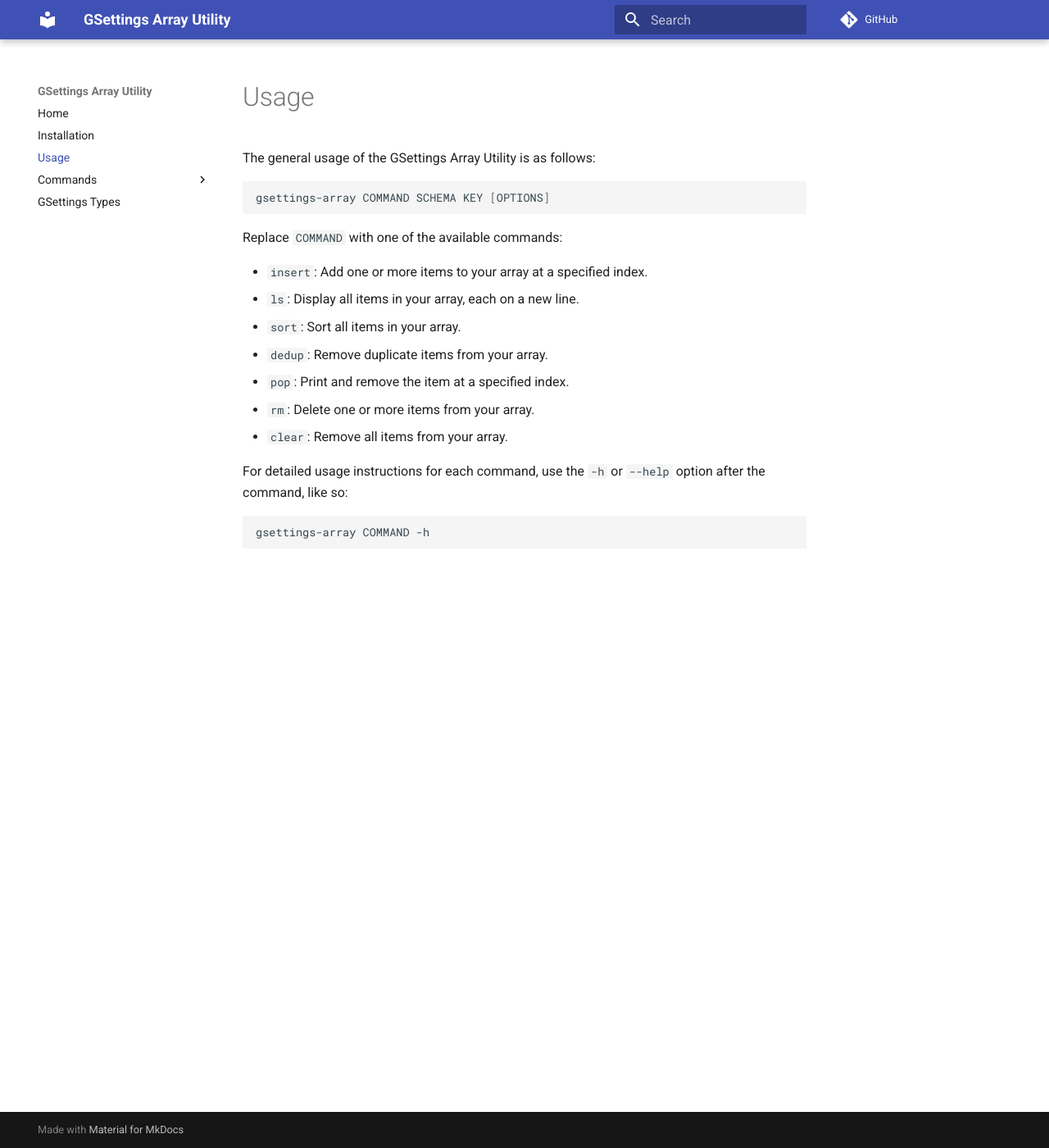
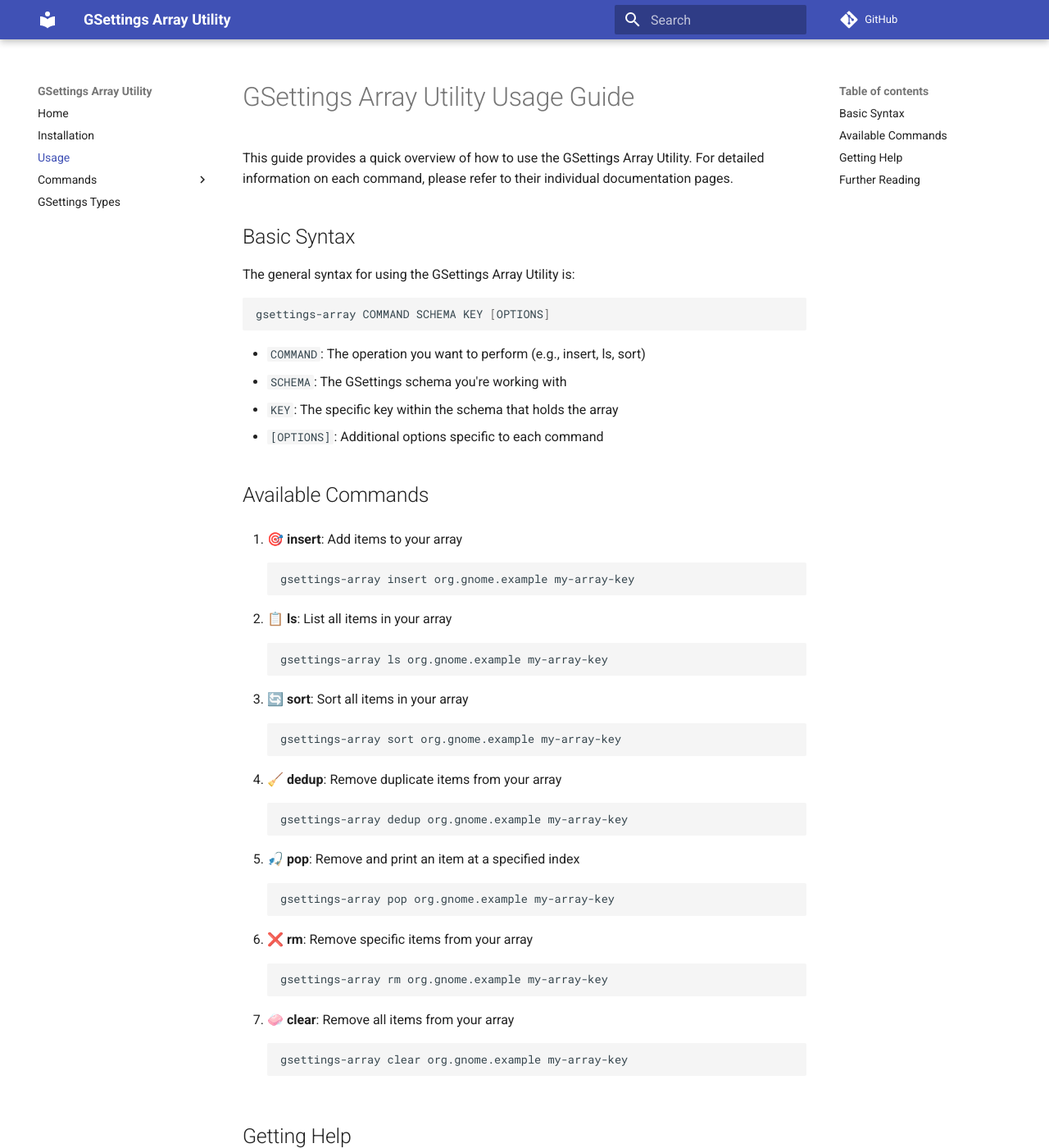
Before and after one commit to rindeal/gsettings-array, an MkDocs documentation site: the page built from docs/usage.md, in a window 1280 px wide and 1400 px high. Shown: the whole window at 82% size. Built offline with MkDocs 1.6.1 and Material for MkDocs 9.7.7, drawn with Linux system fonts in a browser that asks for light colours; comment, search, counter and statistics services are not loaded; some of the changed text lies outside the part shown.

Commit message:
Update usage.md

````diff
--- a/docs/usage.md
+++ b/docs/usage.md
@@ -1,23 +1,73 @@
-# Usage
+# GSettings Array Utility Usage Guide
 
-The general usage of the GSettings Array Utility is as follows:
+This guide provides a quick overview of how to use the GSettings Array Utility. For detailed information on each command, please refer to their individual documentation pages.
+
+## Basic Syntax
+
+The general syntax for using the GSettings Array Utility is:
 
 ```bash
 gsettings-array COMMAND SCHEMA KEY [OPTIONS]
 ```
 
-Replace `COMMAND` with one of the available commands:
+- `COMMAND`: The operation you want to perform (e.g., insert, ls, sort)
+- `SCHEMA`: The GSettings schema you're working with
+- `KEY`: The specific key within the schema that holds the array
+- `[OPTIONS]`: Additional options specific to each command
 
-- `insert`: Add one or more items to your array at a specified index.
-- `ls`: Display all items in your array, each on a new line.
-- `sort`: Sort all items in your array.
-- `dedup`: Remove duplicate items from your array.
-- `pop`: Print and remove the item at a specified index.
-- `rm`: Delete one or more items from your array.
-- `clear`: Remove all items from your array.
+## Available Commands
 
-For detailed usage instructions for each command, use the `-h` or `--help` option after the command, like so:
+1. 🎯 **insert**: Add items to your array
+   ```bash
+   gsettings-array insert org.gnome.example my-array-key
+   ```
+
+2. 📋 **ls**: List all items in your array
+   ```bash
+   gsettings-array ls org.gnome.example my-array-key
+   ```
+
+3. 🔄 **sort**: Sort all items in your array
+   ```bash
+   gsettings-array sort org.gnome.example my-array-key
+   ```
+
+4. 🧹 **dedup**: Remove duplicate items from your array
+   ```bash
+   gsettings-array dedup org.gnome.example my-array-key
+   ```
+
+5. 🎣 **pop**: Remove and print an item at a specified index
+   ```bash
+   gsettings-array pop org.gnome.example my-array-key
+   ```
+
+6. ❌ **rm**: Remove specific items from your array
+   ```bash
+   gsettings-array rm org.gnome.example my-array-key
+   ```
+
+7. 🧼 **clear**: Remove all items from your array
+   ```bash
+   gsettings-array clear org.gnome.example my-array-key
+   ```
+
+## Getting Help
+
+For quick help on any command, use the `-h` or `--help` option:
 
 ```bash
 gsettings-array COMMAND -h
 ```
+
+## Further Reading
+
+For more detailed information on each command, including all available options and examples, please refer to the following pages:
+
+- [🎯 Insert Command](commands/insert.md)
+- [📋 List Command](commands/list.md)
+- [🔄 Sort Command](commands/sort.md)
+- [🧹 Deduplicate Command](commands/dedup.md)
+- [🎣 Pop Command](commands/pop.md)
+- [❌ Remove Command](commands/rm.md)
+- [🧼 Clear Command](commands/clear.md)
````
